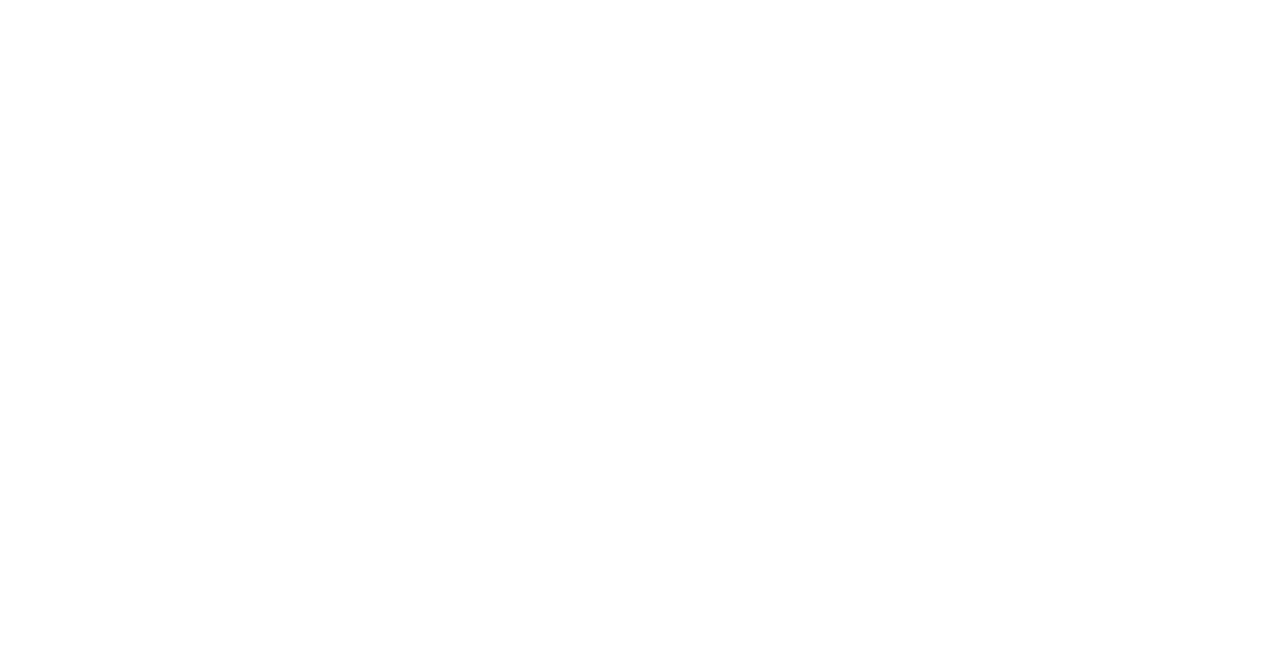
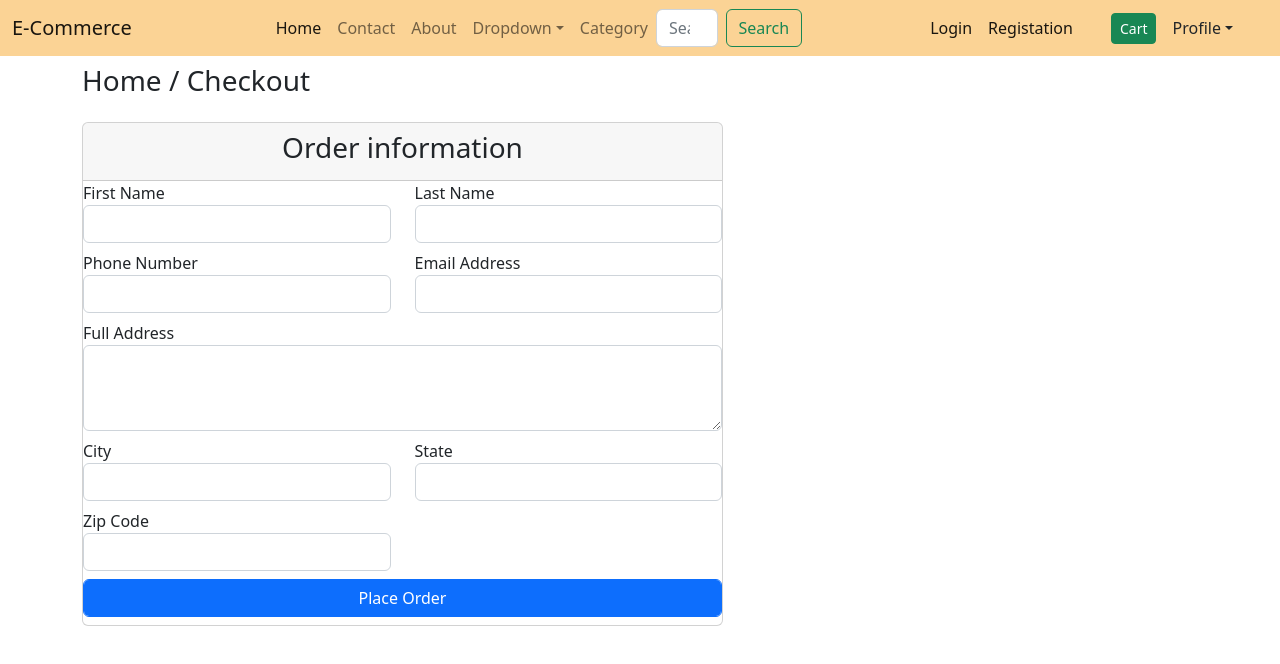
Before and after one commit to alamin-amin/laravel_react_project, a React (Vite) app in the folder LaravelReactEcommers/: page /checkout in a window 1280 px wide. Before the commit this address had no page. Shown: the top 664 px of the page. Built offline with nearby package versions, Linux system fonts and the light colour scheme.

Commit message:
checkout page created

```diff
--- a/LaravelReactEcommers/src/App.jsx
+++ b/LaravelReactEcommers/src/App.jsx
@@ -23,6 +23,7 @@
 import ViewProduct from "./components/frontend/collections/ViewProduct";
 import ProductDetails from "./components/frontend/collections/ProductDetails";
 import Cart from "./components/frontend/collections/Cart";
+import Checkout from "./components/frontend/collections/Checkout";
 
 
 //backend
@@ -36,6 +37,8 @@
 import EditProduct from "./components/admin/Product/Edit_Product";
 import Category from "./components/frontend/Category";
 import About from "./components/frontend/About";
+
+
 
 
 
@@ -57,6 +60,7 @@
           <Route path="/collections/:slug" element={<ViewProduct />} />
           <Route path="/product-details/:id" element={<ProductDetails />} />
           <Route path="/cart" element={<Cart />} />
+          <Route path="/checkout" element={<Checkout />} />
 
 
 
--- a/LaravelReactEcommers/src/components/frontend/collections/Cart.jsx
+++ b/LaravelReactEcommers/src/components/frontend/collections/Cart.jsx
@@ -1,19 +1,14 @@
 
 import React, { useEffect, useState } from 'react'
-//  import { useParams } from 'react-router-dom';
 import axios from 'axios';
-import { useNavigate } from "react-router-dom";
+import { Link, useNavigate } from "react-router-dom";
 
 import Navbar from '../../../layouts/frontend/Navbar';
 function Cart() {
     const navigate = useNavigate();
     const [cart, setCart] = useState([]);
     const [loading, setLoading] = useState(true);
-
-    // if (!localStorage.setItem('auth_token')) {
-    //     navigate('/');
-    //     swal('Warning', 'Login to go to page', 'error');
-    // }
+    var totalCartPrice = 0;
 
     useEffect(() => {
         axios.get(`/api/cart`).then(res => {
@@ -52,27 +47,24 @@
         });
     }
 
- //........... Cart product qty update end........
+    //........... Cart product qty update end........
 
-
-
- const deleteCartItem=(e, cart_id)=>{
-    e.preventDefault();
-    const thisClicked = e.currentTarget;
+    const deleteCartItem = (e, cart_id) => {
+        e.preventDefault();
+        const thisClicked = e.currentTarget;
         thisClicked.innerText = "Removing";
 
         axios.delete(`api/delete-cart-product/${cart_id}`).then(res => {
             if (res.data.status === 200) {
                 swal('Success', res.data.message, 'success');
                 thisClicked.closest("tr").remove();
-
             }
             else if (res.data.status === 404) {
                 swal('Error', res.data.message, 'error');
                 thisClicked.innerText = "Remove";
             }
         });
- }
+    }
 
     var cart_html = '';
     if (cart.length > 0) {
@@ -90,9 +82,10 @@
                     </tr>
                 </thead>
                 <tbody>
-                    {cart.map((item) => {
+                    {cart.map((item, idx) => {
+                        totalCartPrice += item.product.selling_price * item.product_quantity
                         return (
-                            <tr>
+                            <tr key={idx}>
                                 <td width="5%"> {item.id}</td>
                                 <td width="11%" className='text-center'> <img src={`http://127.0.0.1:8000/${item.product.image}`} alt="" width='60px' height="50px" /></td>
                                 <td className='text-center'> {item.product.product_name}</td>
@@ -107,7 +100,7 @@
                                 </td>
                                 <td width="15%" className='text-center'>{item.product.selling_price * item.product_quantity}</td>
                                 <td width="10%" className='text-center'>
-                                    <button type='button' onClick={(e) => deleteCartItem(e,item.id)} className='input-group-text text-center btn btn-danger btn-sm'>Remove</button>
+                                    <button type='button' onClick={(e) => deleteCartItem(e, item.id)} className='input-group-text text-center btn btn-danger btn-sm'>Remove</button>
                                 </td>
                             </tr>
                         )
@@ -140,6 +133,21 @@
                             <div className='col-md-12'>
                                 {cart_html}
                             </div>
+
+                            <div className='col-md-8'> </div>
+                            <div className='col-md-4'>
+                                <div className='card card-body mt-1'>
+                                    <h3>Sub total :
+                                        <span className='float-end'>BDT - {totalCartPrice}</span>
+                                    </h3>
+                                    <h3>Grand total :
+                                        <span className='float-end'> BDT - {totalCartPrice}</span>
+                                    </h3>
+                                    <hr />
+                                    <Link to="/checkout" className='btn btn-primary'> Checkout </Link>
+                                </div>
+                            </div>
+
                         </div>
                     </div>
                 </div>
--- /dev/null
+++ b/LaravelReactEcommers/src/components/frontend/collections/Checkout.jsx
@@ -0,0 +1,93 @@
+import React from 'react'
+import Navbar from '../../../layouts/frontend/Navbar'
+
+
+function Checkout() {
+    return (
+        <>
+            <Navbar />
+            <div>
+                <div>
+                    <div className='container mt-2'>
+                        <div>
+                            <h3 >Home / Checkout</h3>
+                        </div>
+                    </div>
+                    <div className='py-3'>
+                        <div className="container">
+                            <div className="row">
+                                <div className='col-md-7'>
+                                    <div className='card'>
+                                        <div className='card-header'>
+                                            <h3 className='text-center'>  Order information</h3>
+                                        </div>
+                                        <div className='card-dody'>
+                                            <div className='row'>
+                                                <div className='col-md-6'>
+                                                    <div className='from-group mb-2'>
+                                                        <label htmlFor="">First Name</label>
+                                                        <input type="text" name='firstname' className='form-control' />
+                                                    </div>
+                                                </div>
+                                                <div className='col-md-6'>
+                                                    <div className='from-group mb-2'>
+                                                        <label htmlFor="">Last Name</label>
+                                                        <input type="text" name='lastname' className='form-control' />
+                                                    </div>
+                                                </div>
+                                                <div className='col-md-6'>
+                                                    <div className='from-group mb-2'>
+                                                        <label htmlFor="">Phone Number</label>
+                                                        <input type="text" name='phone' className='form-control' />
+                                                    </div>
+                                                </div>
+                                                <div className='col-md-6'>
+                                                    <div className='from-group mb-2'>
+                                                        <label htmlFor="">Email Address</label>
+                                                        <input type="text" name='email' className='form-control' />
+                                                    </div>
+                                                </div>
+                                                <div className='col-md-12'>
+                                                    <div className='from-group mb-2'>
+                                                        <label htmlFor="">Full Address</label>
+                                                        <textarea rows="3" className='form-control'></textarea>
+                                                    </div>
+                                                </div>
+                                                <div className='col-md-6'>
+                                                    <div className='from-group mb-2'>
+                                                        <label htmlFor="">City</label>
+                                                        <input type="text" name='city' className='form-control' />
+                                                    </div>
+                                                </div>
+                                                <div className='col-md-6'>
+                                                    <div className='from-group mb-2'>
+                                                        <label htmlFor=""> State</label>
+                                                        <input type="text" name='state' className='form-control' />
+                                                    </div>
+                                                </div>
+                                                <div className='col-md-6'>
+                                                    <div className='from-group mb-2'>
+                                                        <label htmlFor=""> Zip Code</label>
+                                                        <input type="text" name='zipcode' className='form-control' />
+                                                    </div>
+                                                </div>
+                                                <div className='col-md-12'>
+                                                    <div className='from-group text-end mb-2'>
+                                                        <button type="button" className='btn btn-primary form-control'> Place Order </button>
+                                                    </div>
+                                                </div>
+                                            </div>
+                                        </div>
+                                    </div>
+                                </div>
+                            </div>
+                        </div>
+                    </div>
+                </div>
+            </div>
+
+        </>
+    )
+}
+
+export default Checkout
--- a/LaravelReactEcommers/src/layouts/frontend/Navbar.jsx
+++ b/LaravelReactEcommers/src/layouts/frontend/Navbar.jsx
@@ -58,7 +58,7 @@
                                 <Link className="nav-link active" aria-current="page" to="/frontHome">Home</Link>
                             </li>
                             <li className="nav-item">
-                                <Link className="nav-link" to="/collections">Contact </Link>
+                                <Link className="nav-link" to="#">Contact </Link>
                             </li>
                             <li className="nav-item">
                                 <Link className="nav-link" to="/About">About</Link>
@@ -75,7 +75,7 @@
                                 </ul>
                             </li>
                             <li className="nav-item">
-                                <Link className="nav-link" to="/Category" tabindex="-1" aria-disabled="true">Category</Link>
+                                <Link className="nav-link" to="/collections" tabindex="-1" aria-disabled="true">Category</Link>
                             </li>
                         </ul>
                         <div style={{ marginRight: "120px" }}>
```
